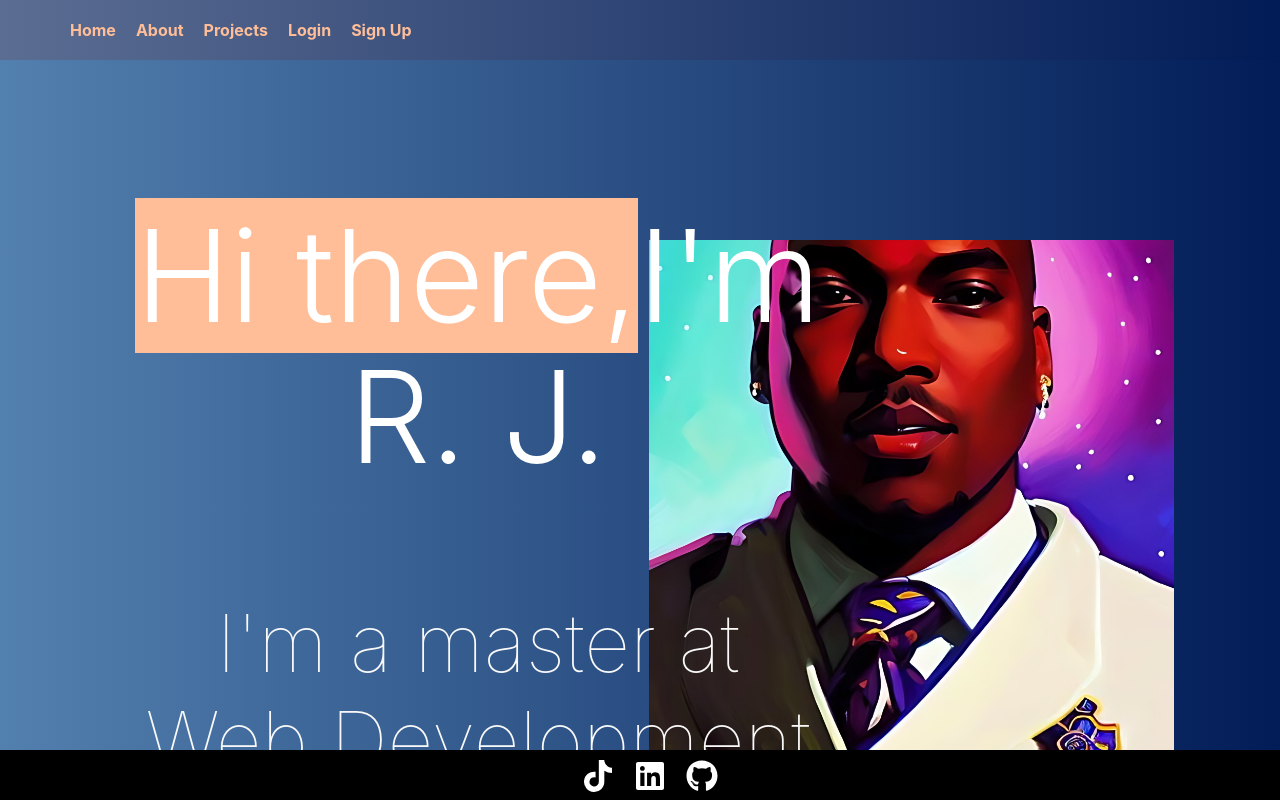
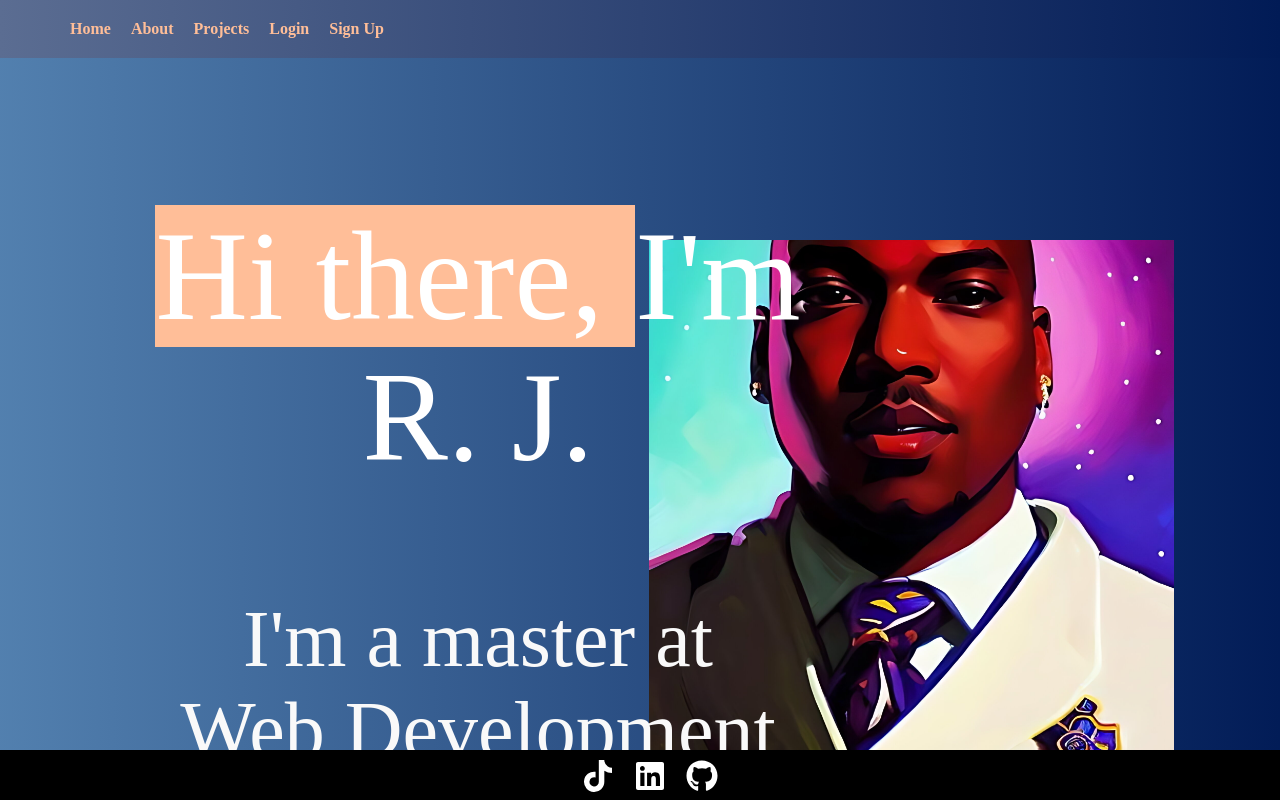
Before and after one commit to rjmoor/gnu.rj.portfolio, a React (Vite) app: page /welcome in a window 1280 px wide. Shown: the top 800 px of the page. Built offline with nearby package versions, Linux system fonts and the light colour scheme.

Commit message:
Font adjustments to h1

```diff
--- a/src/components/styles/welcomeMaster.css
+++ b/src/components/styles/welcomeMaster.css
@@ -85,7 +85,7 @@
 }
 
 .message::before {
-    content: "Hi there,";
+    content: "Hi there, ";
     background: #ffbe98;
     display: inline;
     width: 100%;
--- a/src/index.css
+++ b/src/index.css
@@ -5,7 +5,8 @@
 body {
   margin: 0;
   max-width: 100vw;
-  font-family: "Inter", sans-serif;
+  font-family: 'fantasy' sans-serif serif;
+  font-weight: bold;
   font-size: 1rem;
   color: #f9f9f9;
   background-color: #000000;
```
